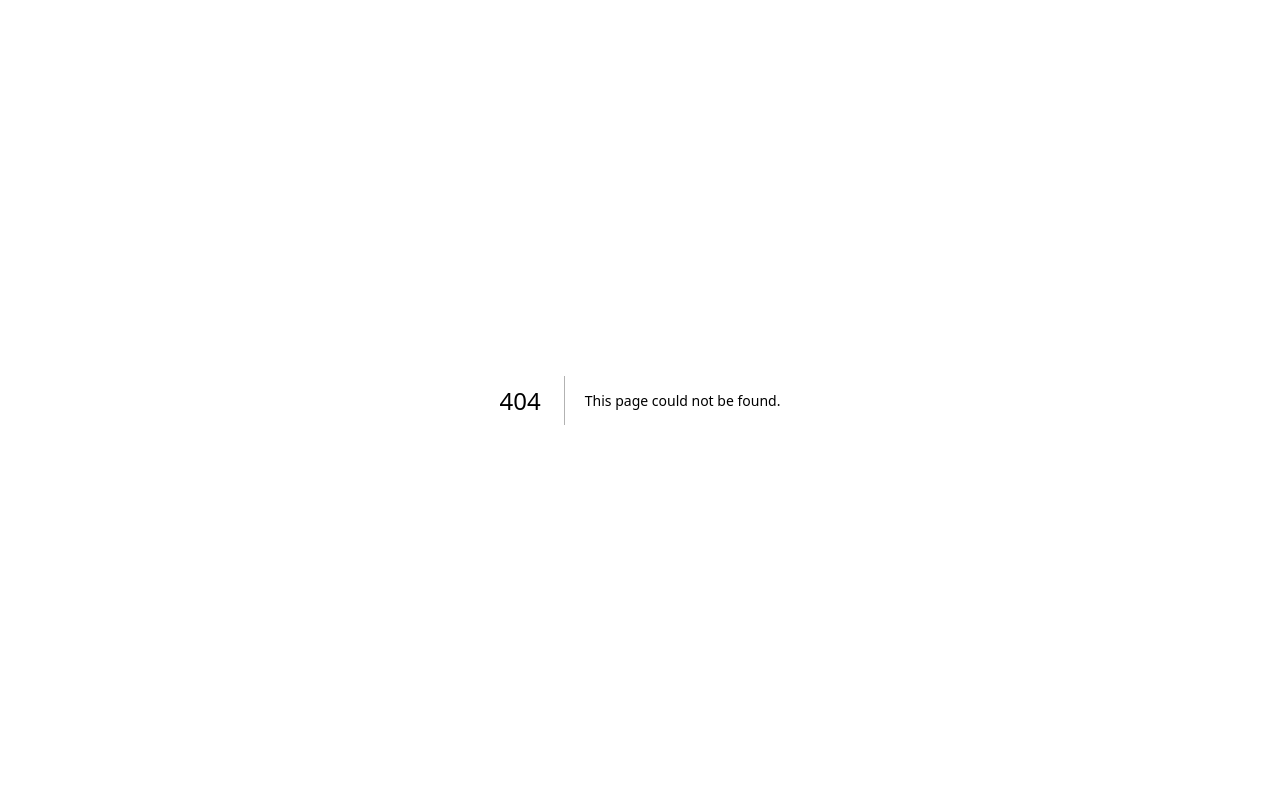
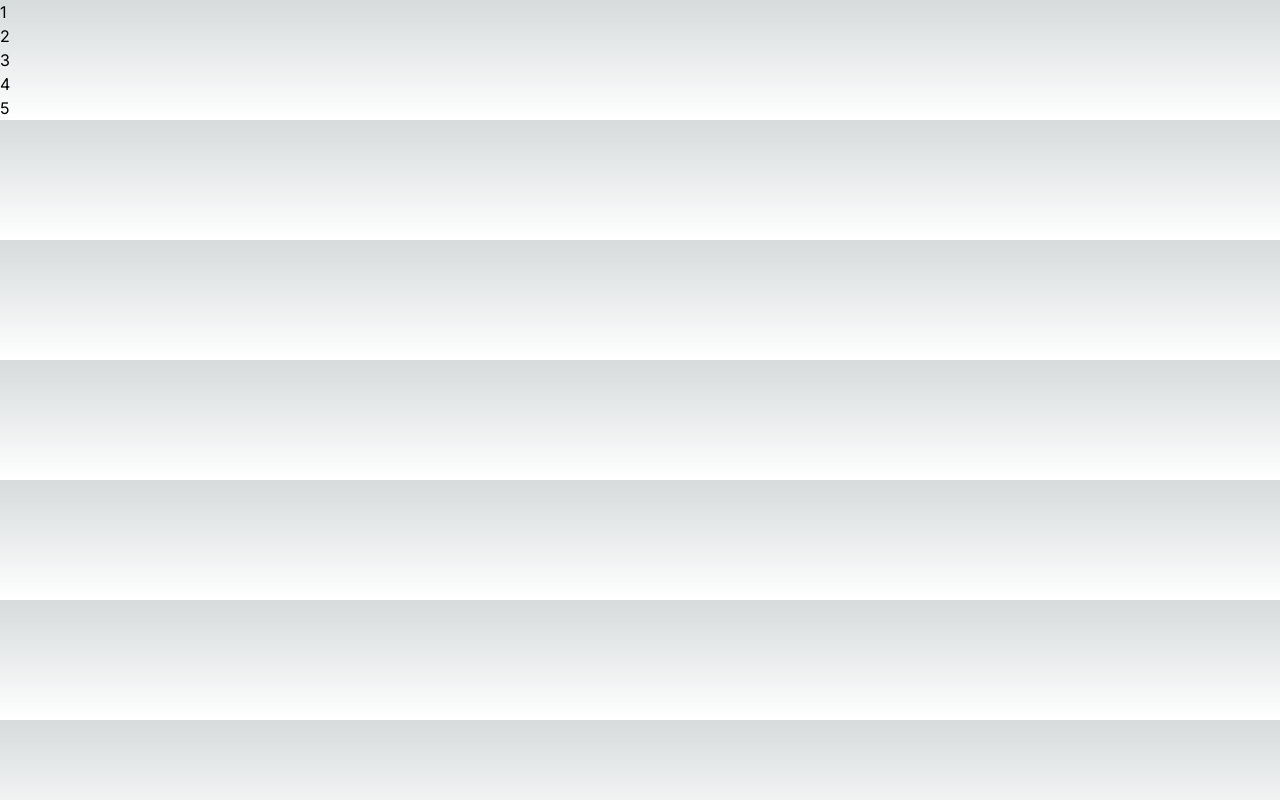
Before and after one commit to Ohmarkg/productivity, a Next.js app: page /dashboard in a window 1280 px wide. Before the commit this address had no page. Built offline with nearby package versions, Linux system fonts and the light colour scheme.

Commit message:
branch set up

```diff
--- /dev/null
+++ b/src/app/dashboard/page.js
@@ -0,0 +1,16 @@
+import React from "react";
+
+const  show = () => {
+
+    let x = [1,2,3,4,5]
+    return(
+
+       <div>
+        {x.map((e)=>{
+            return( <div> {e}</div>)
+        })}
+       </div>
+    )
+}
+
+export default show
```
